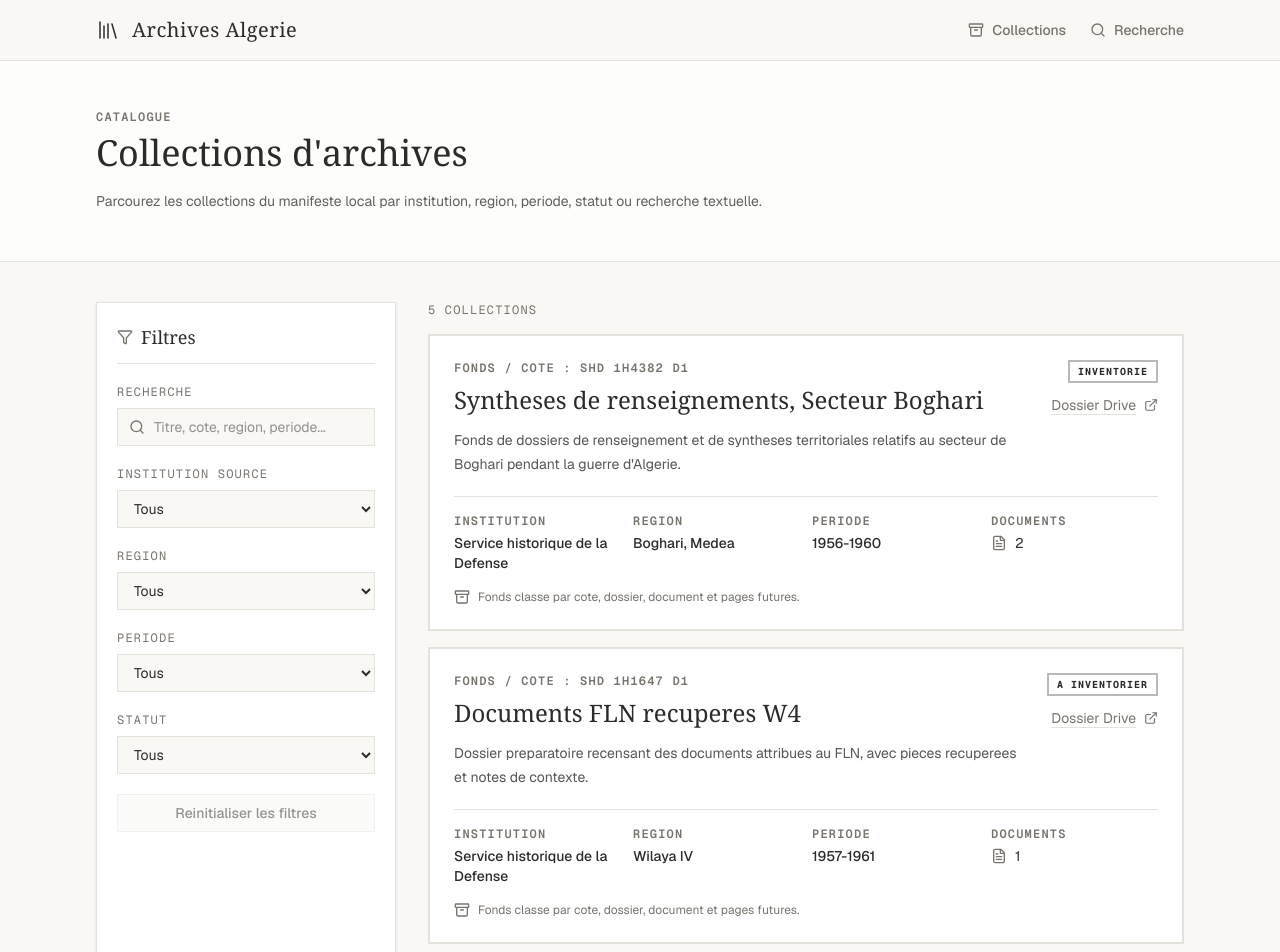
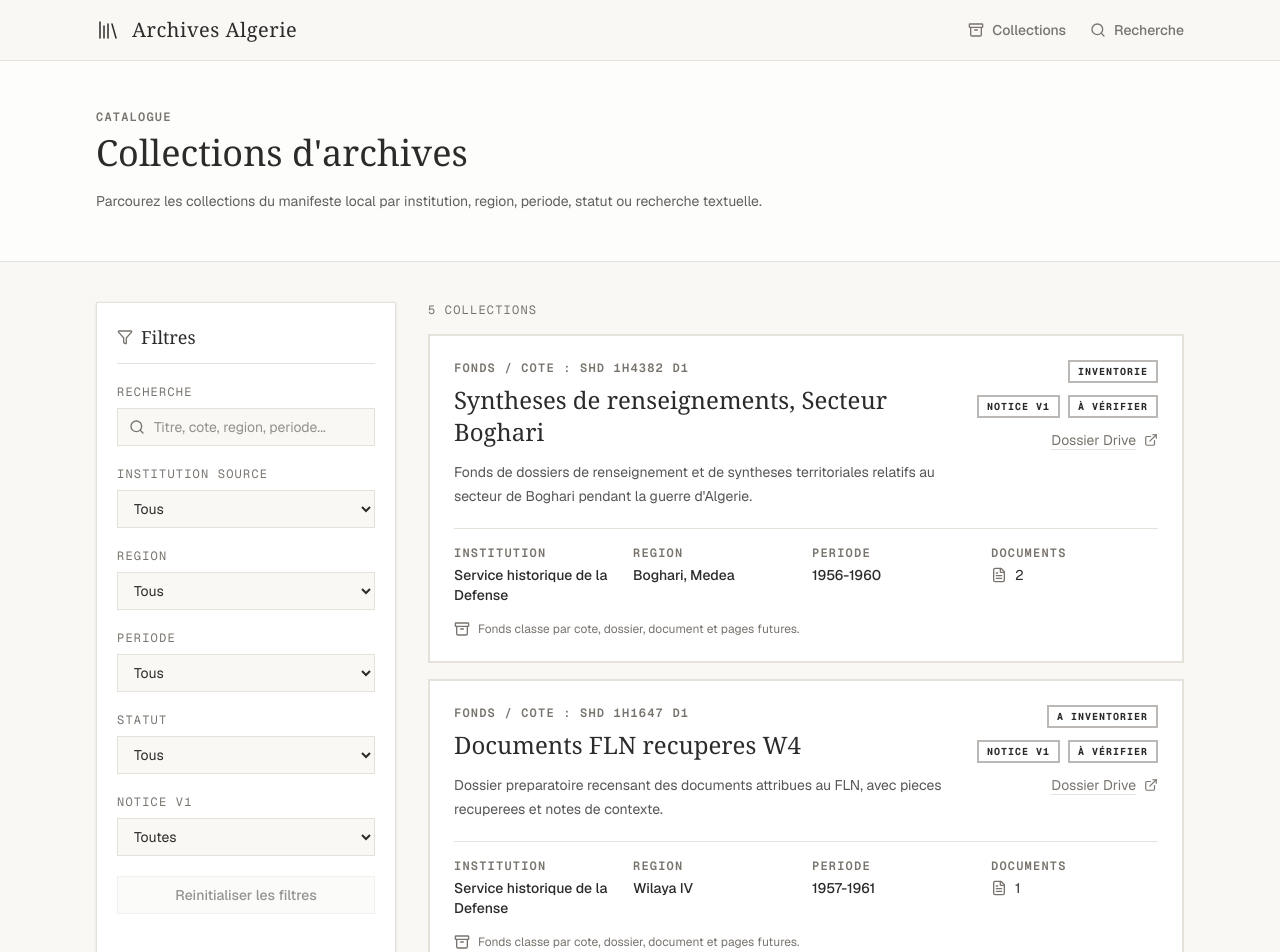
Before and after one commit to franzbib/archives-algerie, a Next.js app: page /collections in a window 1280 px wide. Shown: the top 952 px of the page. Built offline with nearby package versions, Linux system fonts and the light colour scheme.

Commit message:
Show V1 enrichment status in collections

```diff
--- a/src/components/collection-list.tsx
+++ b/src/components/collection-list.tsx
@@ -1,7 +1,9 @@
 import Link from "next/link";
 import { Archive, ExternalLink, FileText } from "lucide-react";
 import {
+  getReliabilityLevelLabel,
   getStatusLabel,
+  hasV1Enrichment,
 } from "@/lib/archiveManifest";
 import type { Collection } from "@/types/archive";
 import { StatusBadge } from "@/components/ui/status-badge";
@@ -48,6 +50,16 @@ export function CollectionList({ collections }: CollectionListProps) {
               <StatusBadge variant={collection.status === "verified" ? "success" : "neutral"}>
                 {getStatusLabel(collection.status)}
               </StatusBadge>
+              {hasV1Enrichment(collection) && (
+                <div className="flex flex-wrap gap-2 lg:justify-end">
+                  <StatusBadge variant="neutral">Notice V1</StatusBadge>
+                  {collection.reliabilityLevel && (
+                    <StatusBadge variant="neutral">
+                      {getReliabilityLevelLabel(collection.reliabilityLevel)}
+                    </StatusBadge>
+                  )}
+                </div>
+              )}
               <a
                 href={collection.driveUrl}
                 target="_blank"
--- a/src/components/collections/collections-browser.tsx
+++ b/src/components/collections/collections-browser.tsx
@@ -3,7 +3,7 @@
 import { useMemo, useState } from "react";
 import { Filter, Search } from "lucide-react";
 import { CollectionList } from "@/components/collection-list";
-import { getStatusLabel } from "@/lib/archiveManifest";
+import { getStatusLabel, hasV1Enrichment } from "@/lib/archiveManifest";
 import type { ArchiveFacets, ArchiveStatus, Collection } from "@/types/archive";
 
 interface CollectionsBrowserProps {
@@ -17,6 +17,7 @@ interface ClientFilters {
   region: string;
   sourceInstitution: string;
   status: string;
+  v1Enrichment: string;
 }
 
 const emptyFilters: ClientFilters = {
@@ -25,6 +26,7 @@ const emptyFilters: ClientFilters = {
   region: "",
   sourceInstitution: "",
   status: "",
+  v1Enrichment: "",
 };
 
 export function CollectionsBrowser({ collections, facets }: CollectionsBrowserProps) {
@@ -111,6 +113,18 @@ export function CollectionsBrowser({ collections, facets }: CollectionsBrowserPr
             }))}
             value={filters.status}
           />
+          <SelectFilter
+            label="Notice V1"
+            name="v1-enrichment"
+            onChange={(value) => updateFilter("v1Enrichment", value)}
+            options={[
+              { label: "Toutes", value: "" },
+              { label: "Enrichies V1", value: "enriched" },
+              { label: "Non enrichies", value: "not_enriched" },
+            ]}
+            value={filters.v1Enrichment}
+            includeAllOption={false}
+          />
 
           <button
             className="w-full border border-paper-border bg-background px-3 py-2 text-sm font-medium text-foreground disabled:cursor-not-allowed disabled:opacity-50"
@@ -140,7 +154,9 @@ function SelectFilter({
   onChange,
   options,
   value,
+  includeAllOption = true,
 }: {
+  includeAllOption?: boolean;
   label: string;
   name: string;
   onChange: (value: string) => void;
@@ -162,7 +178,7 @@ function SelectFilter({
         onChange={(event) => onChange(event.target.value)}
         value={value}
       >
-        <option value="">Tous</option>
+        {includeAllOption && <option value="">Tous</option>}
         {options.map((option) => {
           const normalized =
             typeof option === "string" ? { label: option, value: option } : option;
@@ -200,9 +216,28 @@ function filterCollections(
       matches(collection.region, filters.region) &&
       matches(collection.period, filters.period) &&
       matches(collection.status, filters.status as ArchiveStatus | "") &&
+      matchesV1Enrichment(collection, filters.v1Enrichment) &&
       (!query || searchableText.includes(query))
     );
   });
+}
+
+function matchesV1Enrichment(collection: Collection, filter: string): boolean {
+  if (!filter) {
+    return true;
+  }
+
+  const enriched = hasV1Enrichment(collection);
+
+  if (filter === "enriched") {
+    return enriched;
+  }
+
+  if (filter === "not_enriched") {
+    return !enriched;
+  }
+
+  return true;
 }
 
 function matches(value: string, filter: string): boolean {
--- a/src/lib/archiveManifest.ts
+++ b/src/lib/archiveManifest.ts
@@ -7,6 +7,7 @@ import type {
   Collection,
   Document,
   DocumentType,
+  ReliabilityLevel,
 } from "@/types/archive";
 
 export const archiveStatuses = [
@@ -119,6 +120,31 @@ export function getDocumentTypeLabel(type: DocumentType): string {
   return labels[type];
 }
 
+export function hasV1Enrichment(collection: Collection): boolean {
+  return Boolean(
+    collection.archivalScope ||
+      collection.historicalContext ||
+      collection.provenanceNote ||
+      collection.processingNotes ||
+      collection.placesMentioned?.length ||
+      collection.organizationsMentioned?.length ||
+      collection.peopleMentioned?.length ||
+      collection.uncertaintyNotes ||
+      collection.reliabilityLevel,
+  );
+}
+
+export function getReliabilityLevelLabel(level: ReliabilityLevel): string {
+  const labels: Record<ReliabilityLevel, string> = {
+    low: "Faible",
+    medium: "Moyen",
+    high: "Élevé",
+    to_verify: "À vérifier",
+  };
+
+  return labels[level];
+}
+
 function createEmptyStatusCounts(): Record<ArchiveStatus, number> {
   return archiveStatuses.reduce(
     (counts, status) => ({
```
